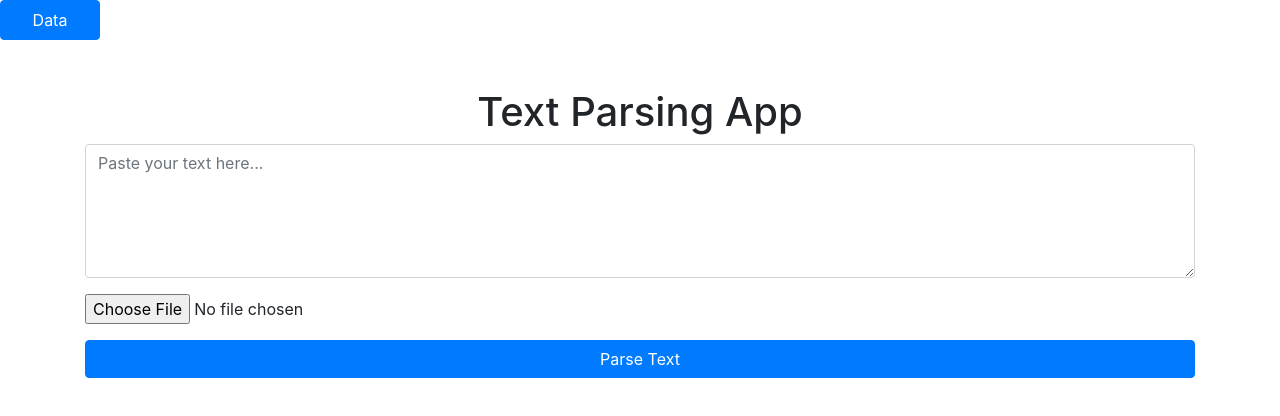
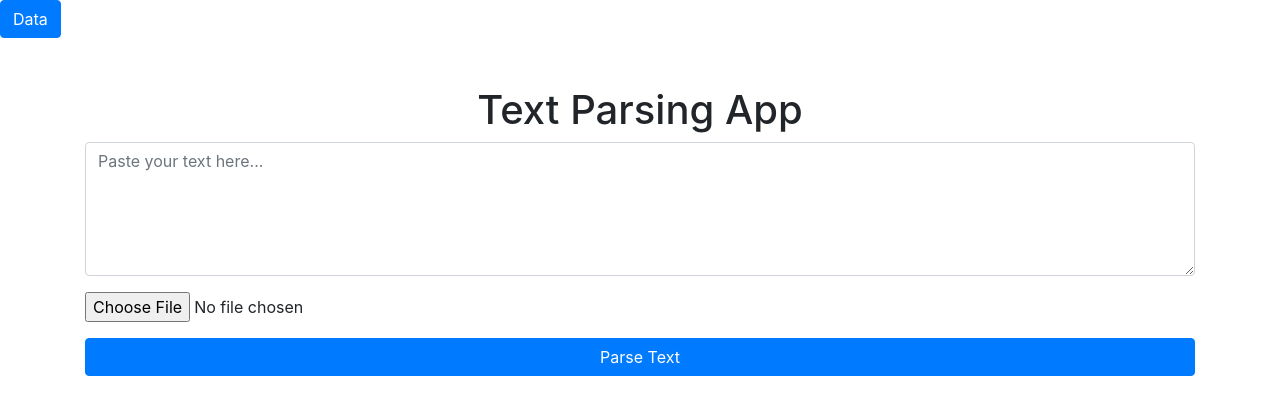
Before and after one commit to Steventanardi/TextParsing, a website: page index.html in a window 1280 px wide. Drawn offline with nearby package versions, Linux system fonts and the light colour scheme.

Commit message:
Update index.html

```diff
--- a/index.html
+++ b/index.html
@@ -8,7 +8,7 @@
     <link rel="stylesheet" href="style.css">
 </head>
 <body>
-    <button onclick="window.location.href='view.html'" class="btn btn-primary top-left-button">Data</button>
+    <button onclick="window.location.href='view.html'" class="btn btn-primary">Data</button>
     <div class="container mt-5">
         <h1 class="text-center">Text Parsing App</h1>
         <div class="form-group">
```
